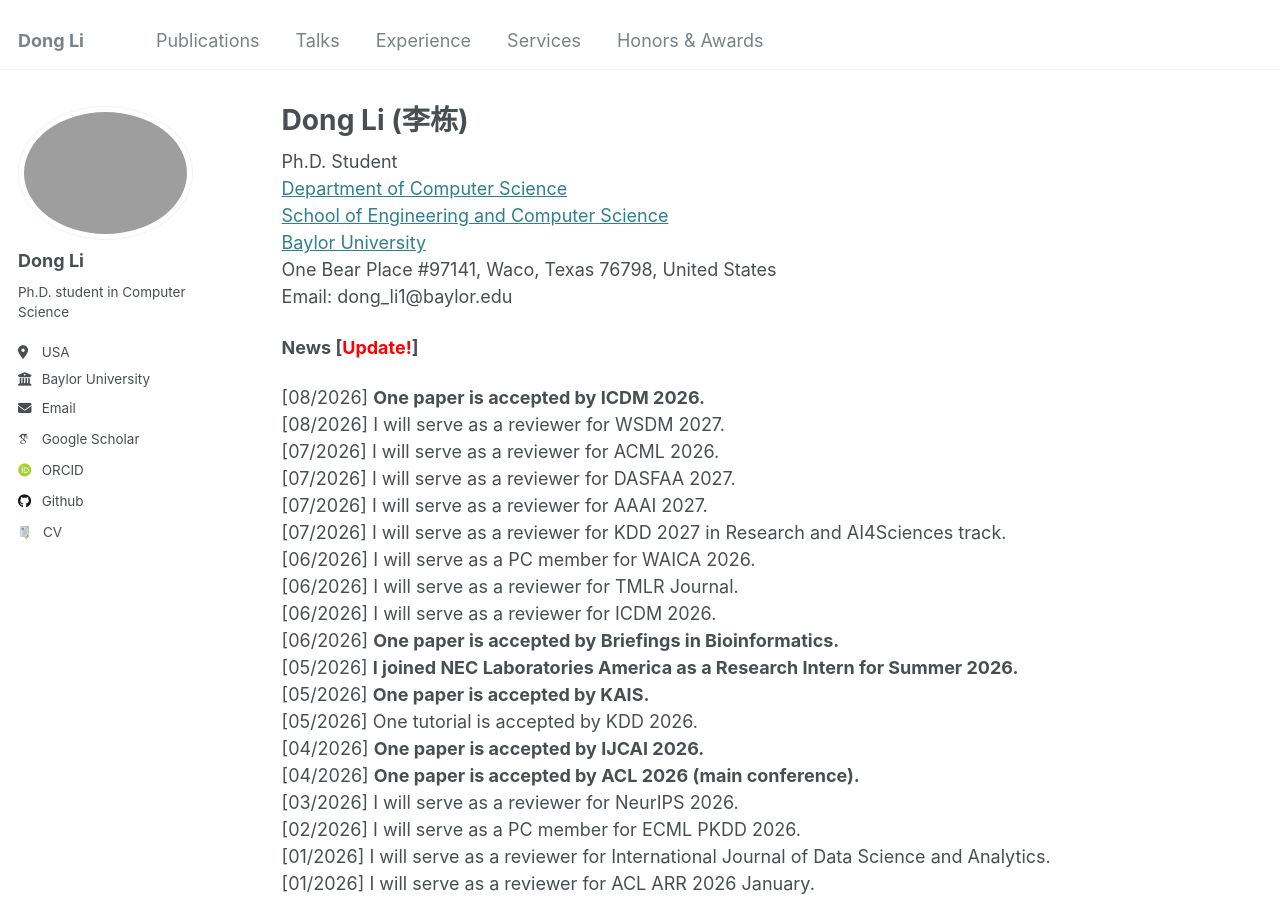
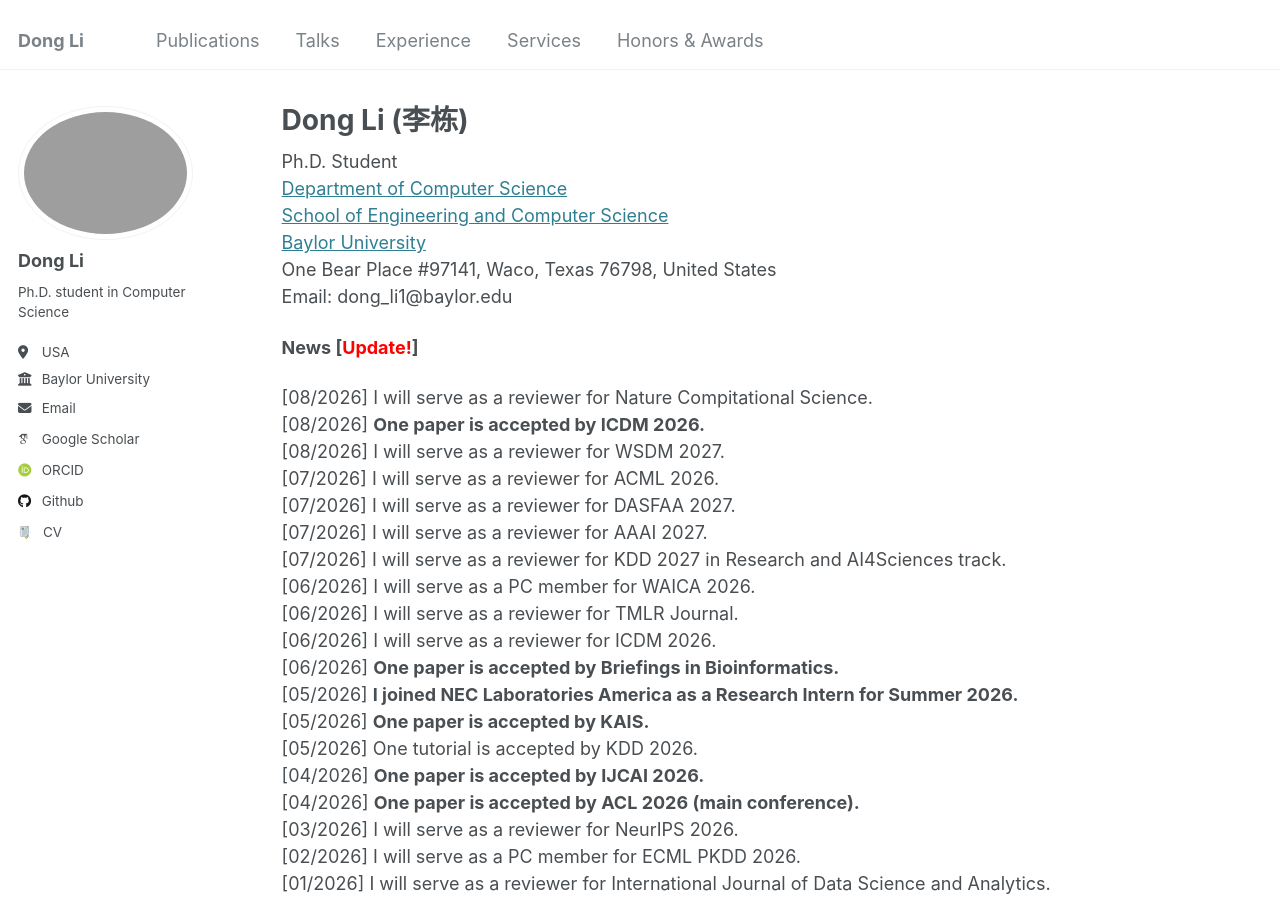
Before and after one commit to TurkeyWatanabe/dongli, a Jekyll site: the page built from _pages/about.md, in a window 1280 px wide and 900 px high. Built offline with Jekyll 4.4.1, drawn with Linux system fonts in a browser that asks for light colours; some web fonts are replaced.

Commit message:
Update news section with recent activities

```diff
--- a/_pages/about.md
+++ b/_pages/about.md
@@ -16,6 +16,7 @@ Email: dong_li1@baylor.edu
 
 **News [<span style="color:red">Update!</span>]** <br>
 
+[08/2026] I will serve as a reviewer for Nature Compitational Science. <br>
 [08/2026] <strong>One paper is accepted by ICDM 2026.</strong> <br>
 [08/2026] I will serve as a reviewer for WSDM 2027. <br>
 [07/2026] I will serve as a reviewer for ACML 2026. <br>
```
